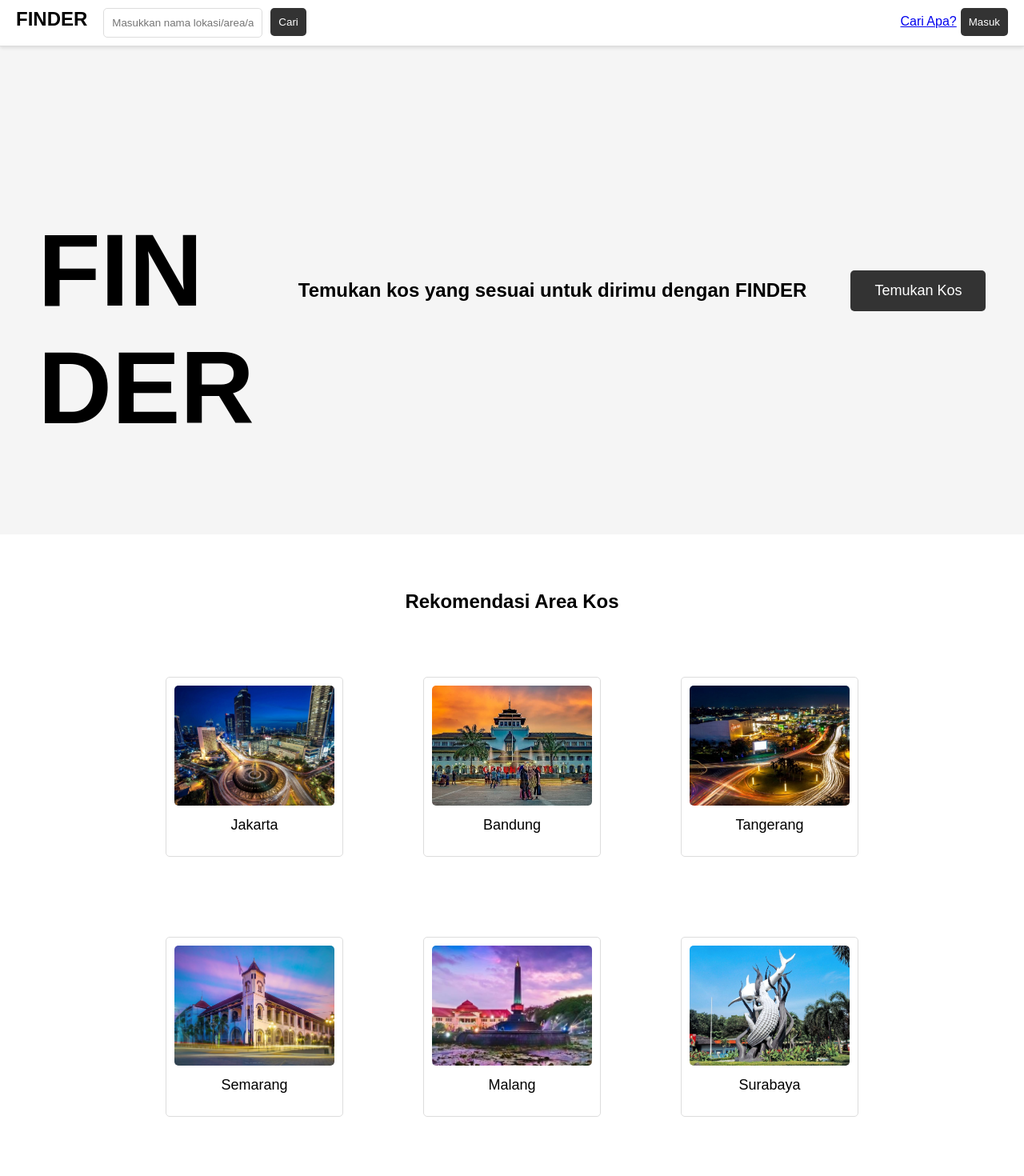
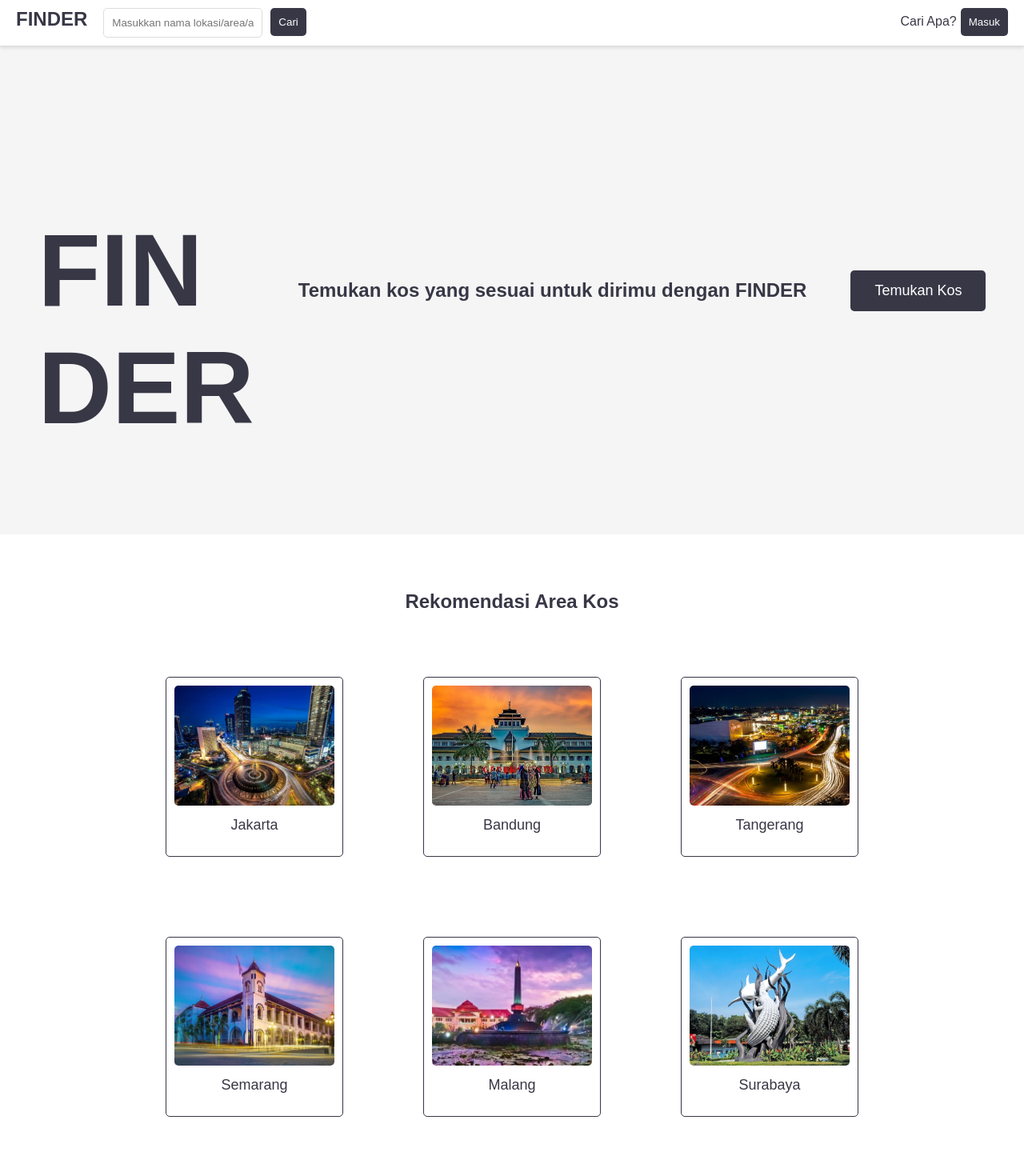
Before and after one commit to sjsh23/Finder, a React (Create React App) app: page / in a window 1280 px wide. Shown: the top 1470 px of the page at 80% size. Built offline with nearby package versions, Linux system fonts and the light colour scheme.

Commit message:
benerin homepage

```diff
--- a/src/App.css
+++ b/src/App.css
@@ -28,6 +28,8 @@ body {
   padding-right: 20px;
   font-size: 24px;
   font-weight: bold;
+  text-decoration: none;
+  color: #383746;
 }
 
 .navbar-search input {
@@ -41,7 +43,7 @@ body {
   float: left;
   padding: 10px;
   margin-left: 10px;
-  background-color: #333;
+  background-color: #383746;
   color: #fff;
   border: none;
   border-radius: 5px;
@@ -49,7 +51,7 @@ body {
 
 .navbar-menu button {
   padding: 10px;
-  background-color: #333;
+  background-color: #383746;
   color: #fff;
   border: none;
   border-radius: 5px;
@@ -64,6 +66,11 @@ body {
   float: right;
 }
 
+.navbar-menu a{
+  text-decoration: none;
+  color: #383746;
+}
+
 .hero {
   display: flex;
   justify-content: space-around;
@@ -71,17 +78,19 @@ body {
   align-items: center;
   padding: 100px 20px;
   background-color: #f5f5f5;
+  color: #383746;
 }
 
 .hero h1 {
   font-size: 128px;
   margin-bottom: 10px;
+  color: #383746;
 }
 
 .hero-button {
   padding: 15px 30px;
   font-size: 18px;
-  background-color: #333;
+  background-color: #383746;
   color: #fff;
   border: none;
   border-radius: 5px;
@@ -90,23 +99,26 @@ body {
 .recommended-areas {
   padding: 50px 20px;
   text-align: center;
+  color: #383746;
 }
 
 .recommended-areas h2 {
   font-size: 24px;
   margin-bottom: 30px;
+  color: #383746;
 }
 
 .area-cards {
   display: flex;
   flex-wrap: wrap;
   justify-content: center;
+  color: #383746;
 }
 
 .area-card {
   margin: 50px;
   padding: 10px;
-  border: 1px solid #ddd;
+  border: 1px solid #383746;
   border-radius: 5px;
   text-align: center;
 }
@@ -125,7 +137,7 @@ body {
 
 footer {
   padding: 20px;
-  background-color: #333;
+  background-color: #383746;
   color: #fff;
   text-align: center;
 }
--- a/src/App.js
+++ b/src/App.js
@@ -6,7 +6,7 @@ function App() {
     <div className="App">
       <header className="App-header">
         <nav className="navbar">
-          <div className="navbar-brand">FINDER</div>
+          <a href='/' className="navbar-brand">FINDER</a>
           <div className="navbar-search">
             <input type="text" placeholder="Masukkan nama lokasi/area/alamat" />
             <button>Cari</button>
```
